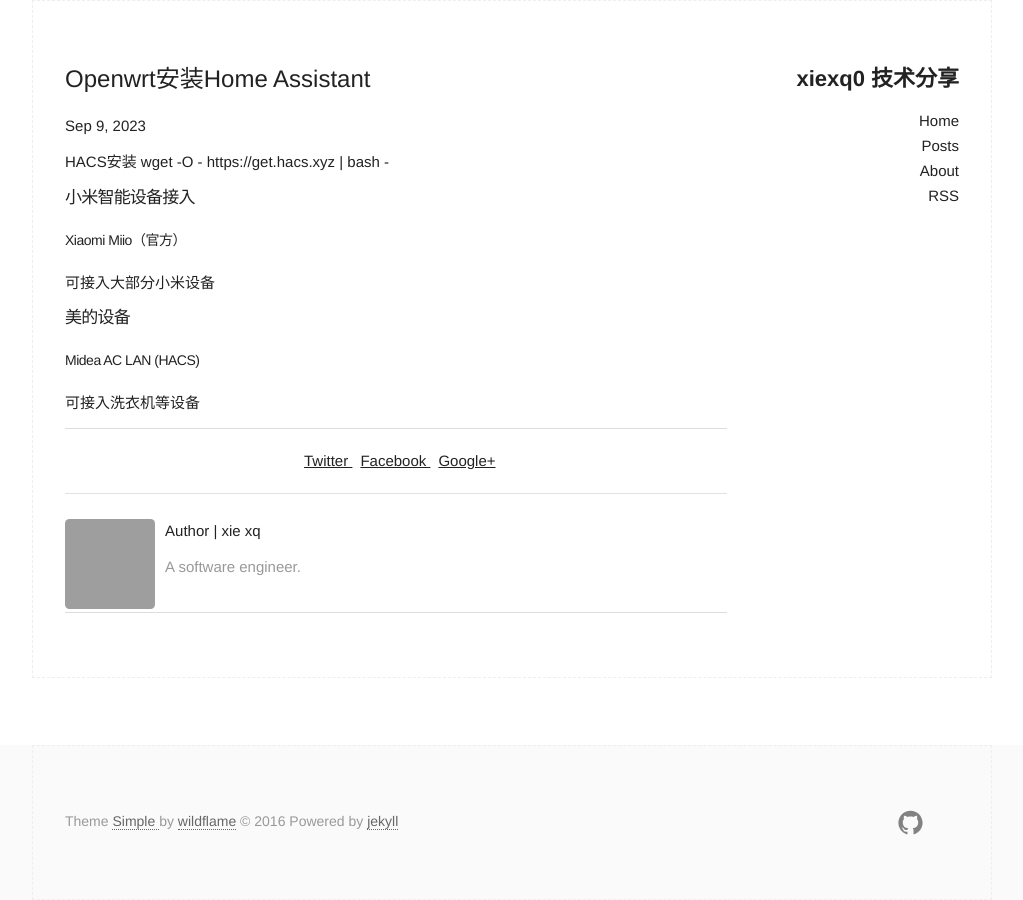
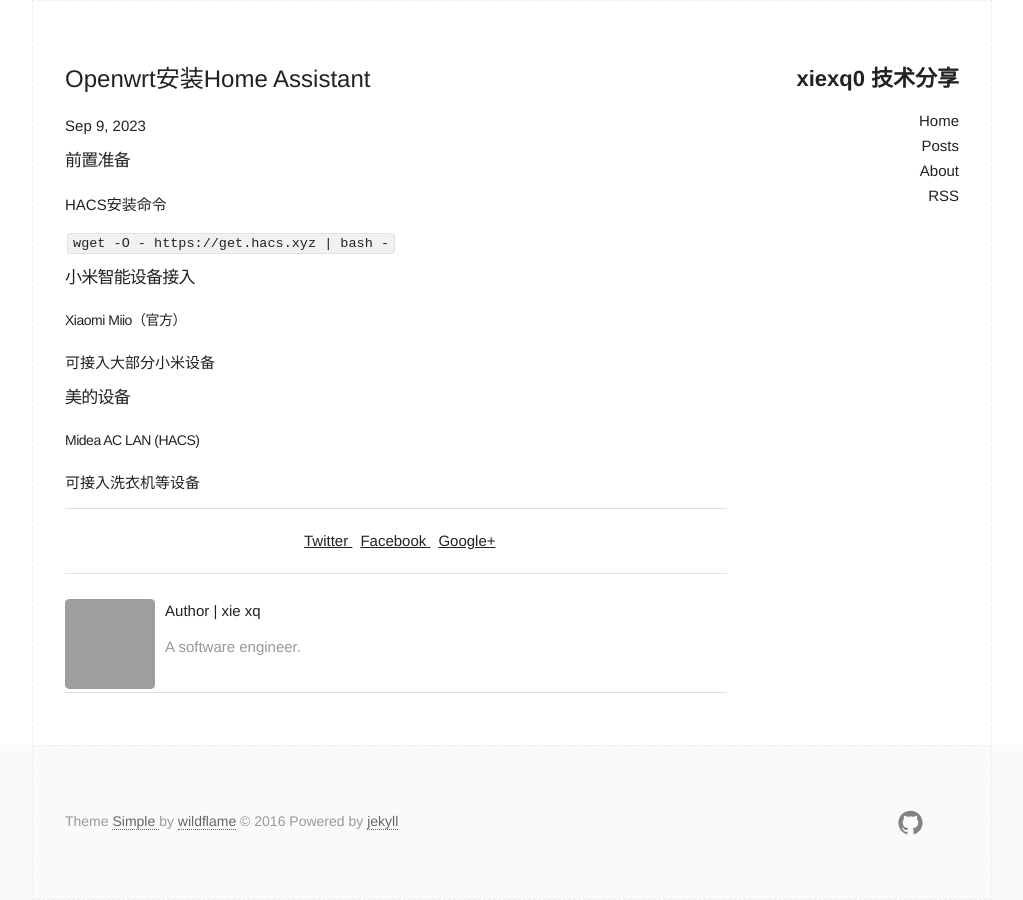
Before and after one commit to xiexiaoqun/blog, a Jekyll site: the page built from _posts/2023-09-10-home-assistant-plugin.markdown, in a window 1280 px wide, cut to the strip 0-900 px from the top of the page. Shown: the whole strip, without its empty margins (128-1151 px from the left). Built offline with Jekyll 4.4.1, drawn with Linux system fonts in a browser that asks for light colours; grey boxes are pictures that could not be loaded.

Commit message:
format some code

```diff
--- a/_posts/2023-09-10-home-assistant-plugin.markdown
+++ b/_posts/2023-09-10-home-assistant-plugin.markdown
@@ -5,11 +5,20 @@ date:   2023-09-10 06:11:58 +0800
 categories: Home Assistant
 ---
 
-HACS安装
-wget -O - https://get.hacs.xyz | bash -
+#### 前置准备
+
+HACS安装命令
+
+`wget -O - https://get.hacs.xyz | bash -`
+
 #### 小米智能设备接入
+
 ##### Xiaomi Miio（官方）
+
 可接入大部分小米设备
+
 #### 美的设备
+
 ##### Midea AC LAN (HACS)
+
 可接入洗衣机等设备
```
